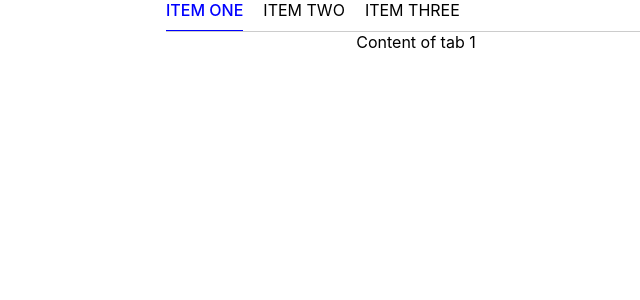
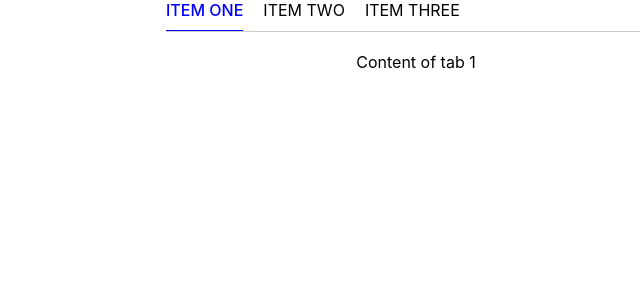
Before and after one commit to huonglt/tabs-app, a React (Create React App) app: page / in a window 1280 px wide. Shown: the top 300 px of the page, without its empty margins (224-864 px from the left). Built offline with nearby package versions, Linux system fonts and the light colour scheme.

Commit message:
add css class panelContainer

```diff
--- a/src/components/tabs/Tabs.js
+++ b/src/components/tabs/Tabs.js
@@ -36,7 +36,7 @@ const Tabs = (props) => {
         })}
       </div>
       {/* Tab panel container */}
-      <div>
+      <div className="panelContainer">
         {children.map((child, index) => {
           if (
             child.type.name === "TabPanel" &&
--- a/src/components/tabs/tabs.css
+++ b/src/components/tabs/tabs.css
@@ -12,6 +12,10 @@
   display: flex;
   gap: 20px;
   border-bottom: 1px solid #cccccc;
+}
+
+.panelContainer {
+  margin-top: 20px;
 }
 
 [role="tab"] {
```
